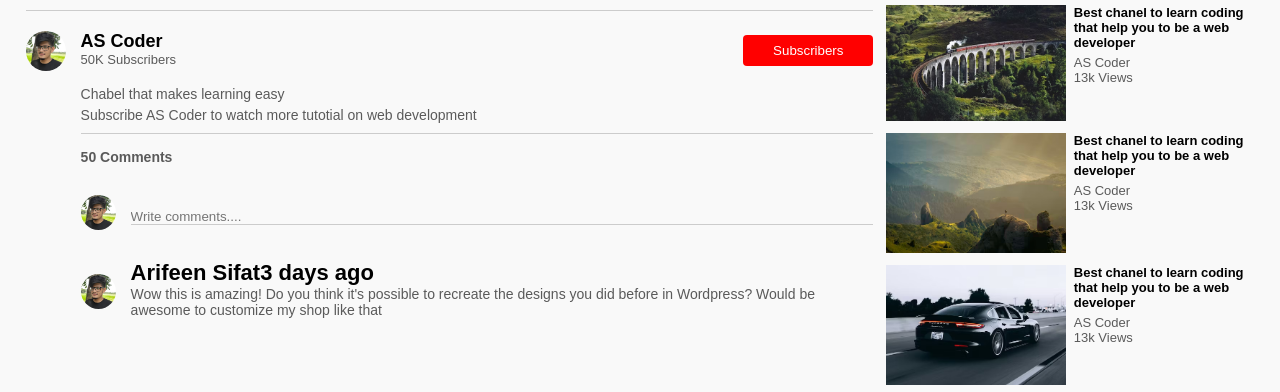
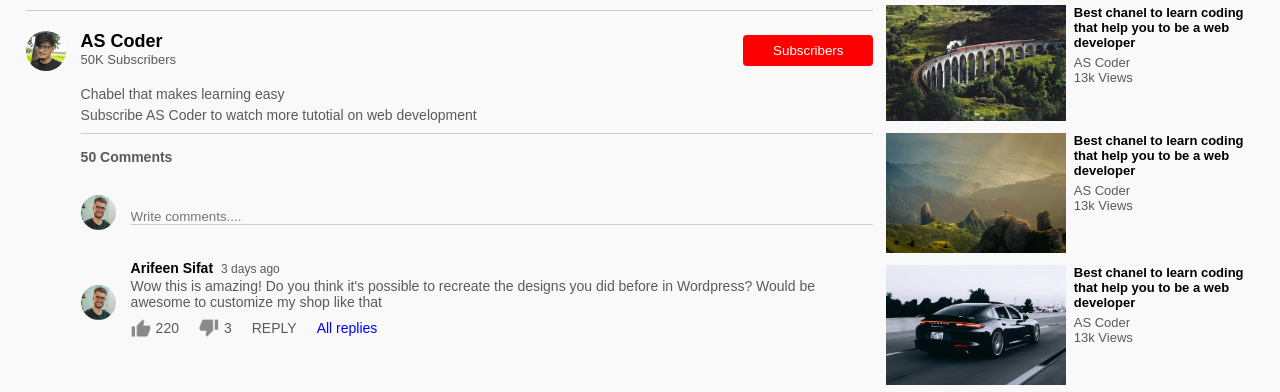
Before and after one commit to sif1t/SifTube, a plain HTML site: page play-video.html in a window 1280 px wide. Shown: the part 580-972 px from the top of the page. Drawn offline with Linux system fonts and the light colour scheme.

Commit message:
add new comment-action section

```diff
--- a/main.css
+++ b/main.css
@@ -375,4 +375,34 @@ nav {
     border-radius: 50%;
     margin-right: 15px;
 }
+.old-comment h3 {
+   font-size: 14px;
+   margin-bottom: 2px;
+}
+.old-comment h3 span{
+    font-size: 12px;
+    color: #5a5a5a;
+    font-weight: 500;
+    margin-left: 8px;
+}
+
+.old-comment .comment-action{
+    display: flex;
+    align-items: center;
+    margin: 8px 0;
+    font-size: 14px;
+}
+.old-comment .comment-action img{
+    border-radius: 0;
+    width: 20px;
+    margin-right: 5px;
+}
+.old-comment .comment-action span{
+    margin-right: 20px;
+    color: #5a5a5a;
+}
+.old-comment .comment-action a {
+    color: #0000ff;
+}
+
 /* play video page end */
--- a/play-video.html
+++ b/play-video.html
@@ -70,15 +70,23 @@
             <h4>50 Comments</h4>
 
          <div class="add-comment">
-            <img src="images/sifat.png">
+            <img src="images/simon.png">
             <input type="text" placeholder="Write comments....">
          </div>
 
          <div class="old-comment">
-             <img src="images/sifat.png">
+             <img src="images/simon.png">
              <div>
                 <h3>Arifeen Sifat<span>3 days ago</span></h3>
                 <p>Wow this is amazing! Do you think it's possible to recreate the designs you did before in Wordpress? Would be awesome to customize my shop like that</p>
+                <div class="comment-action">
+                    <img src="images/like.png">
+                    <span>220</span>
+                    <img src="images/dislike.png">
+                    <span>3</span>
+                    <span>REPLY</span>
+                    <a href="#">All replies</a>
+                </div>
              </div>
          </div>
 
```
